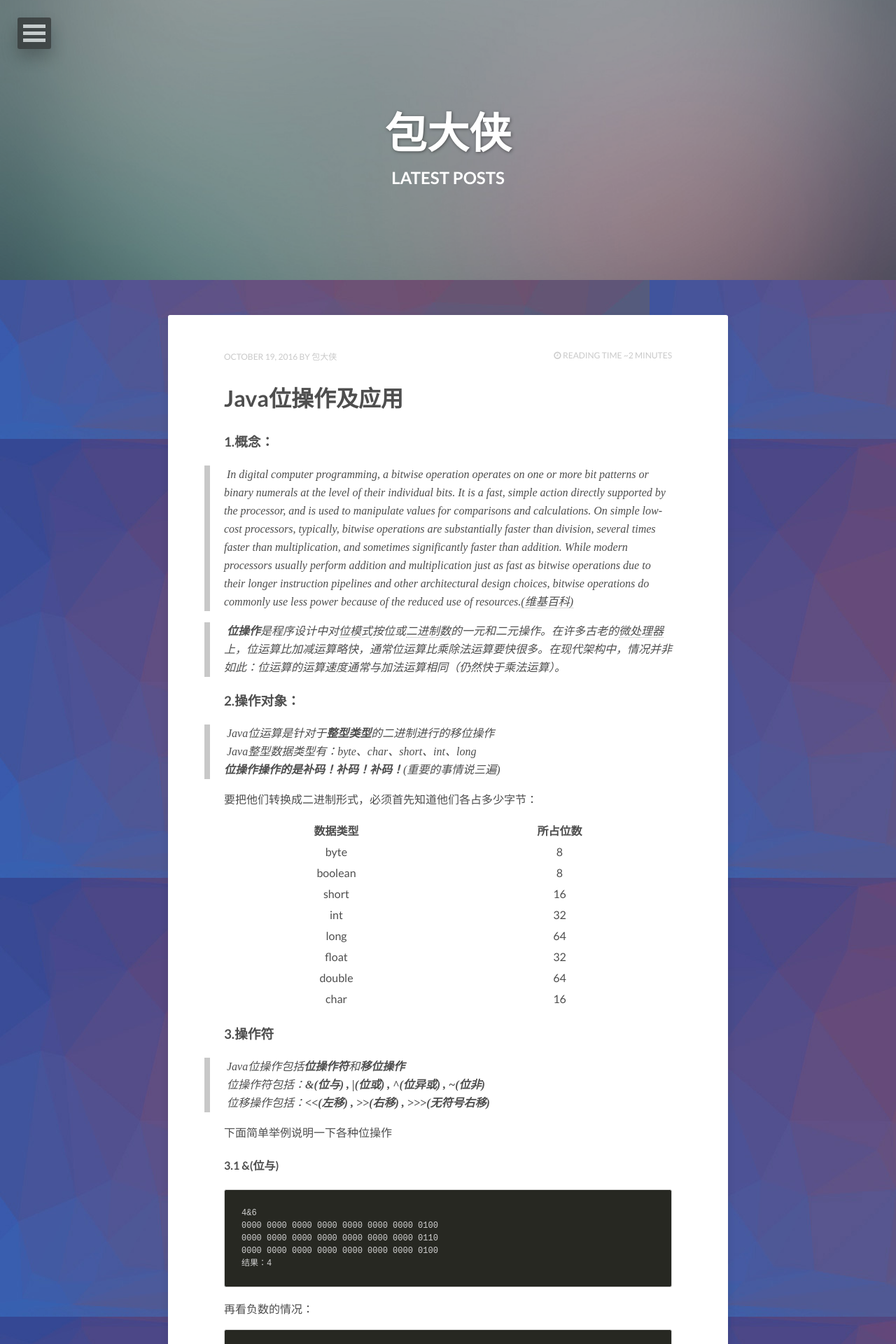
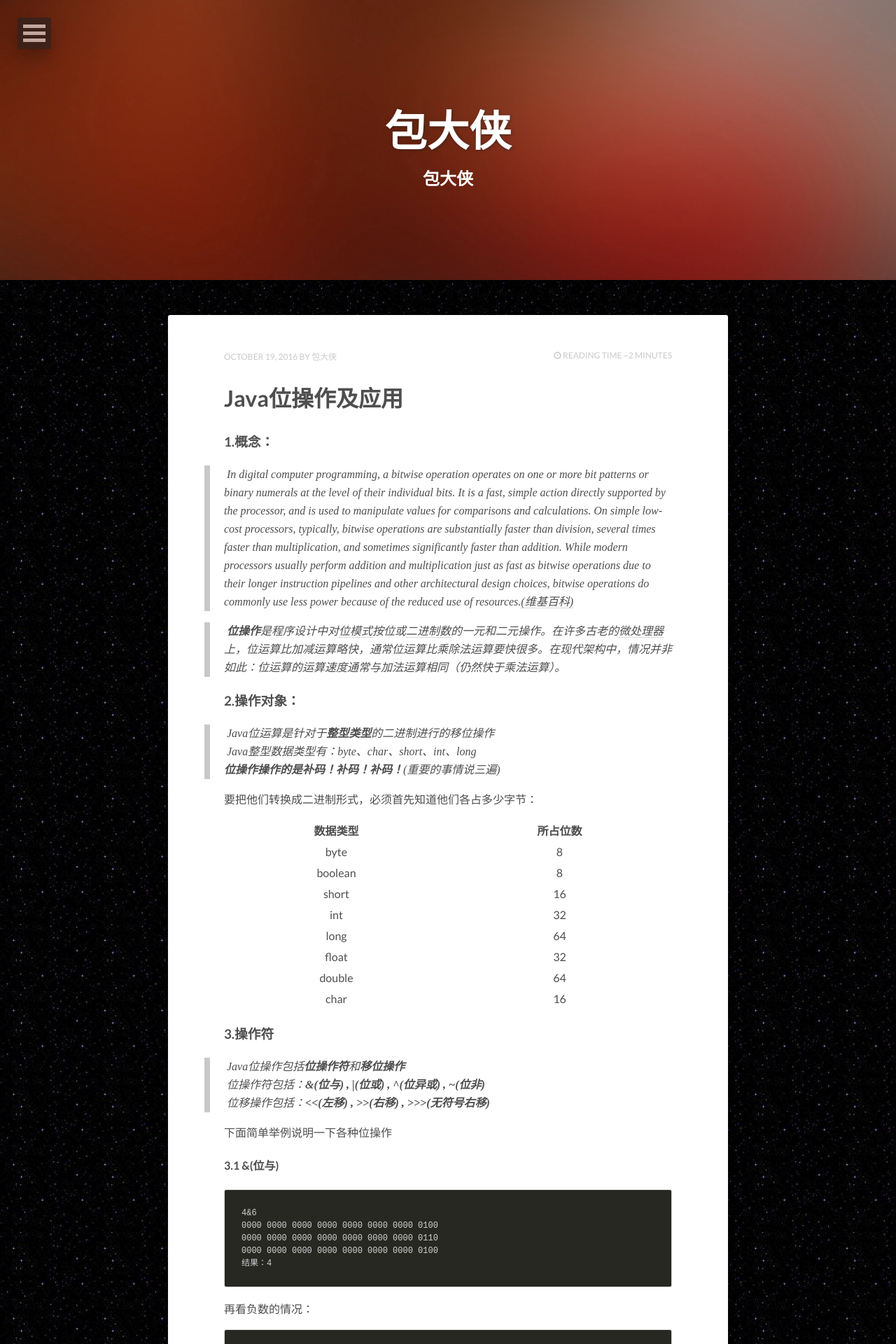
Before and after one commit to DuYuanye/duyuanye.github.io, a Jekyll site: the page built from index.html, in a window 1280 px wide. Shown: the top 1920 px of the page at 70% size. Built offline with Jekyll 4.4.1, drawn with Linux system fonts in a browser that asks for light colours; nearby versions of some CDN libraries; the list of posts is cut into pages by our own code; comment, search, counter and statistics services are not loaded; some of the changed text lies outside the part shown.

Commit message:
修改样式

```diff
--- a/_config.yml
+++ b/_config.yml
@@ -26,7 +26,7 @@ owner:
   google_plus:
 
 # Background image to be tiled on all pages
-background: abstract-6.jpg
+background: background.jpg
 
 # Analytics and webmaster tools stuff goes here
 google_analytics:
--- a/_includes/navigation.html
+++ b/_includes/navigation.html
@@ -50,5 +50,13 @@
 				<li><a href="{{ site.url }}/tags/">All Tags</a></li>
 			</ul>
 		</li>
+		{% for link in site.data.navigation %}
+	    {% if link.url contains 'http' %}
+	        {% assign domain = '' %}
+	        {% else %}
+	        {% assign domain = site.url %}
+	    {% endif %}
+	    <li><a href="{{ domain }}{{ link.url }}" {% if link.url contains 'http' %}target="_blank"{% endif %}>{{ link.title }}</a></li>
+	  {% endfor %}
 	</ul><!-- /.dl-menu -->
 </nav><!-- /.dl-menuwrapper -->
--- a/index.html
+++ b/index.html
@@ -1,13 +1,12 @@
 ---
 layout: post-index
-title: Latest Posts
-description: "Describe this nonsense."
-tags: [Jekyll, theme, themes, responsive, blog, modern]
-comments: false
+title: 包大侠
+description: "包大侠"
+tags: [blog]
+comments: true
 image:
-  feature: abstract-1.jpg
-  credit: dargadgetz
-  creditlink: http://www.dargadgetz.com/ios-7-abstract-wallpaper-pack-for-iphone-5-and-ipod-touch-retina/
+  feature: abstract-11.jpg
+
 ---
 
 {% for post in paginator.posts %}
```
Also changed, not shown: _data/navigation.yml (+4 -4 lines), images/background.jpg (added).
